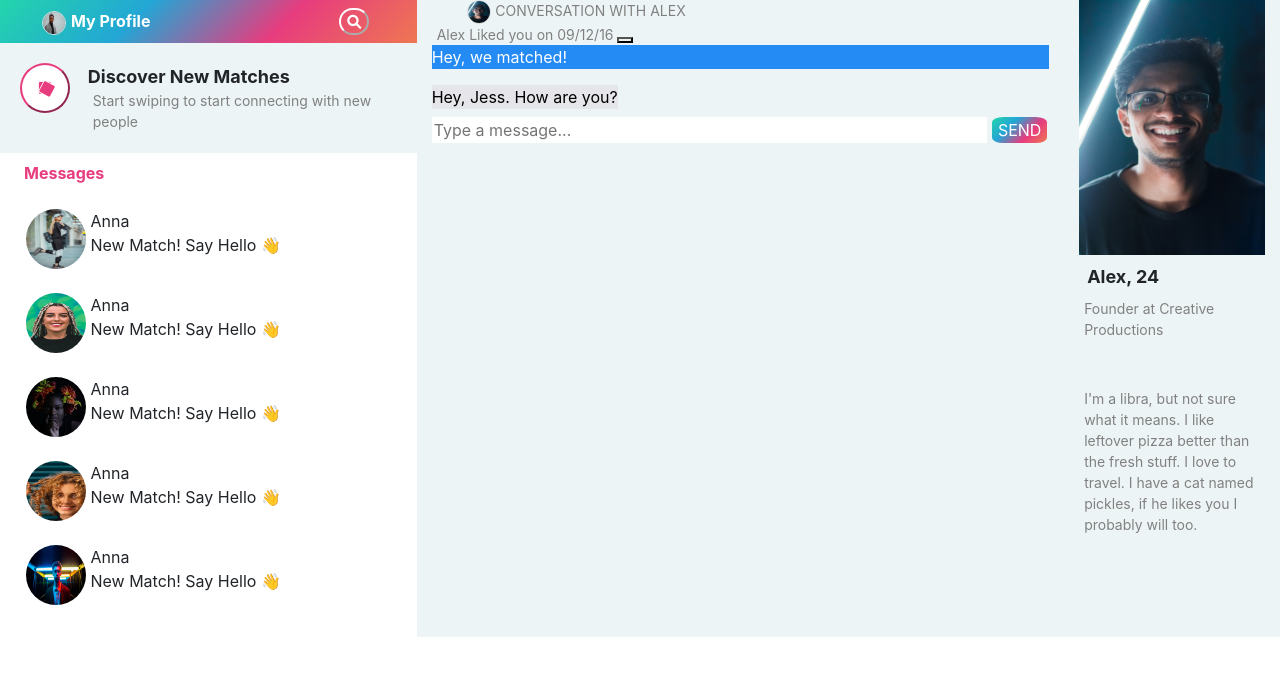
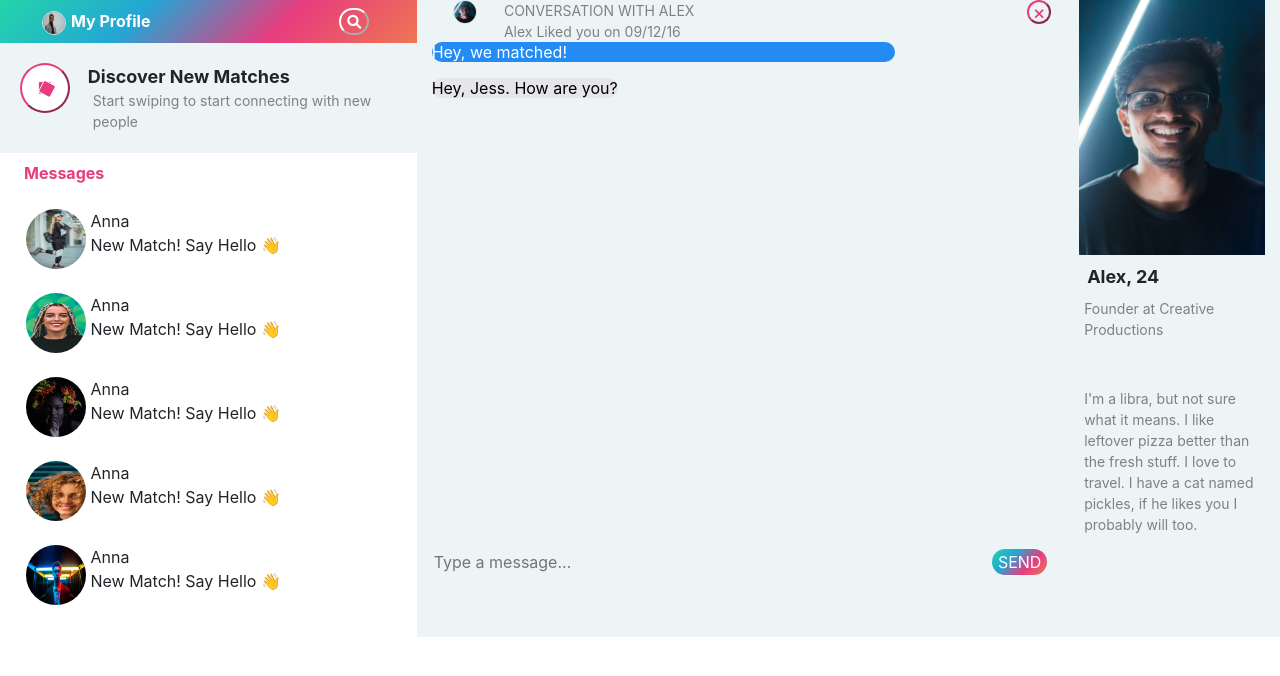
Before and after one commit to rich5k/cloud-hilltop-love, a PHP site: page /view/messages.php in a window 1280 px wide. Shown: the top 676 px of the page. Run offline with PHP 8.4, Linux system fonts and the light colour scheme.

Commit message:
modified messages page styles

```diff
--- a/css/messages.css
+++ b/css/messages.css
@@ -221,7 +221,7 @@ h2 {
   font-size: 18px;
 }
 
-.your-match-title, .your-match-bio, .micro-caption, .chat-header {
+.your-match-title, .your-match-bio, .micro-caption {
   font-size:14px;
   display: block;
   color: grey;
@@ -287,8 +287,38 @@ input{
 }
 
 .send-text{
-  border-radius: 20%;
+  border-radius: 100px;
   color: white;
   border: none;
   background: linear-gradient(-45deg, #ee7752, #e73c7e, #23a6d5, #23d5ab);
 }
+
+.chat-window form{
+  margin-top: 73%;
+  position: sticky;
+}
+
+.chat-window input{
+  background: #EDF4F5;
+}
+
+.chat-header {
+  font-size:14px;
+  color: grey;
+  margin-left: 5px
+}
+
+.close-chat{
+  color: #e73c7e;
+  border-color: #e73c7e;
+  background: none;
+  border-radius: 32px;
+  width: 24px;
+  height: 24px;
+}
+
+.from-me,.from-them{
+  border-radius: 1.15rem;
+  max-width: 75%;
+  line-height: 1.25;
+}
--- a/view/messages.php
+++ b/view/messages.php
@@ -22,7 +22,7 @@
             </div>
             <div class="matches-page row">
                 <div class="col-lg-2">
-                    <button><i class="fa-solid fa-diamond card1"></i> <i class="fa-solid fa-diamond card2"></i></button>
+                    <button onclick="location.href = './swipe_page.php';"><i class="fa-solid fa-diamond card1"></i> <i class="fa-solid fa-diamond card2"></i></button>
 
                 </div>
                 <div class="col-lg-10">
@@ -112,11 +112,17 @@
             </div>
         </div>
         <div class="current-chat col-lg-6">
-            <div class="chat-header">
-                <img src="../images/person1.jpg" alt="Alex's pic">
-                CONVERSATION WITH ALEX <br>
-                Alex Liked you on 09/12/16
-                <button class="close-chat"></button>
+            <div class="chat-header row">
+                <div class="col-lg-1">
+                    <img src="../images/person1.jpg" alt="Alex's pic">
+                </div>
+                <div class="col-lg-10">
+                    CONVERSATION WITH ALEX <br>
+                    Alex Liked you on 09/12/16
+                </div>
+                <div class="col-lg-1">
+                    <button class="close-chat"><i class="fa-solid fa-xmark"></i></button>
+                </div>
             </div>
             <div class="chat-window ">
                 <div class="your-text">
```
